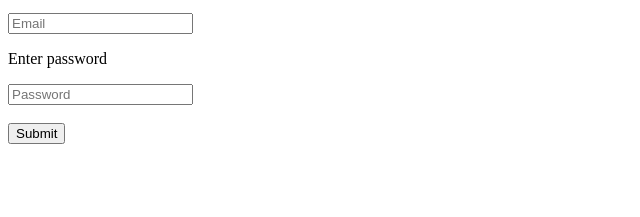
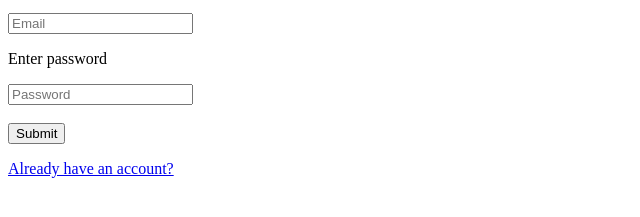
Before and after one commit to OlafurIngi/EksamensOpgave-Olafur, a website: page src/views/register.html in a window 1280 px wide. Shown: the part 87-304 px from the top of the page, without its empty margins (0-640 px from the left). Drawn offline with Linux system fonts and the light colour scheme.

Commit message:
Update register.html

```diff
--- a/src/views/register.html
+++ b/src/views/register.html
@@ -15,5 +15,6 @@
       <br>
       <input value="Submit" type="submit" />
     </form>
-  </body>
+    <p><a href="login.html">Already have an account?</a></p>
+    </body>
 </html>
```
